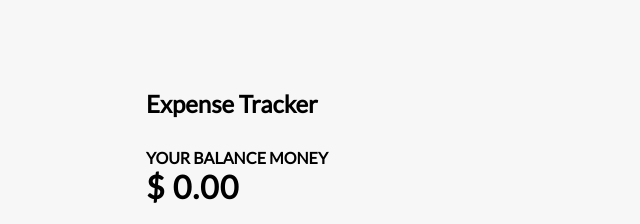
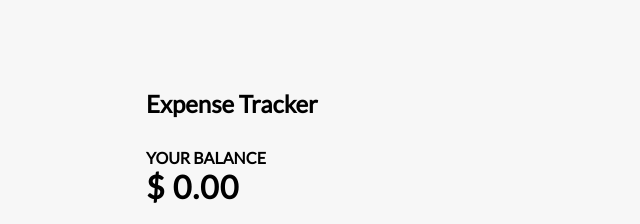
Before and after one commit to pranavnair999/React-app, a React (Create React App) app: page / in a window 1280 px wide. Shown: the top 224 px of the page, without its empty margins (319-959 px from the left). Built offline with nearby package versions, Linux system fonts and the light colour scheme; the HTML template or start-up script is replaced by a standard one.

Commit message:
Fix: logic error

```diff
--- a/src/components/Balance.js
+++ b/src/components/Balance.js
@@ -26,7 +26,7 @@ export const Balance = () => {
 
   return (
     <>
-      <h4>Your Balance Money </h4>
+      <h4>Your Balance </h4>
     <h1>{moneyFormatter(total)}</h1>
     </>
   )
```
